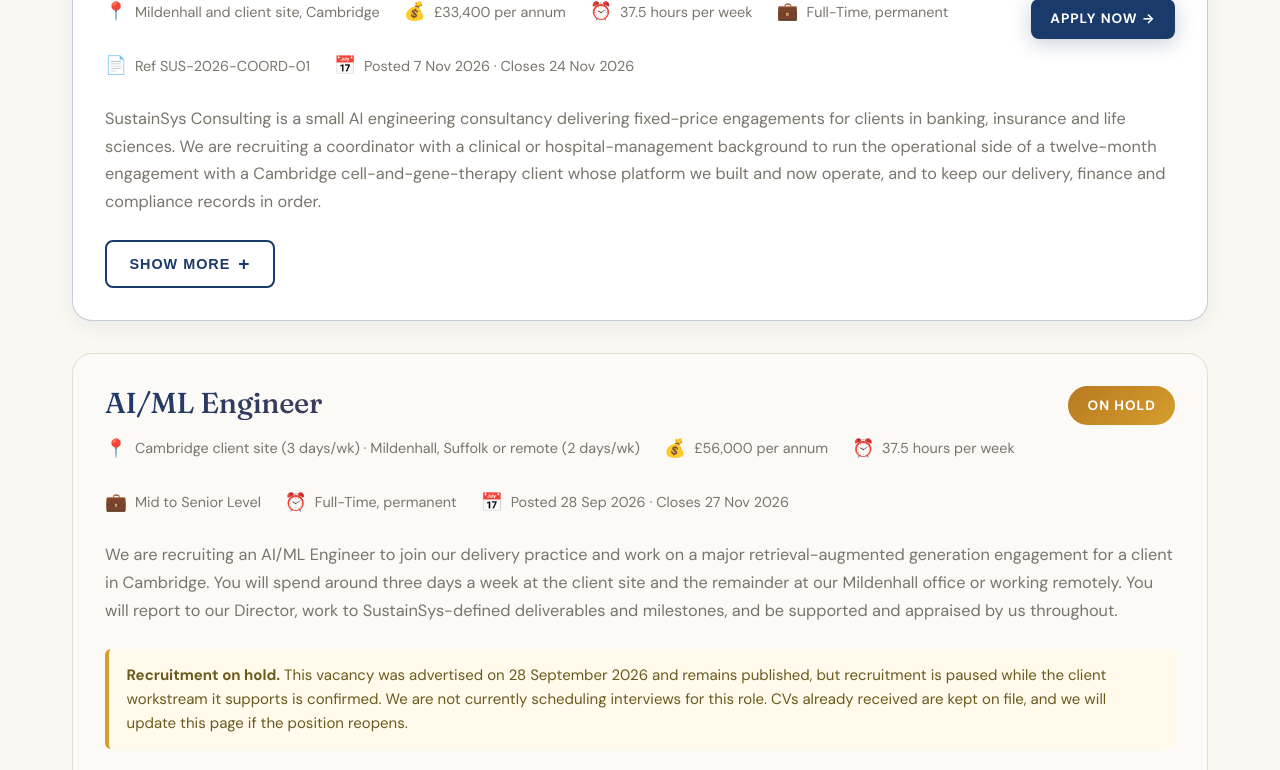
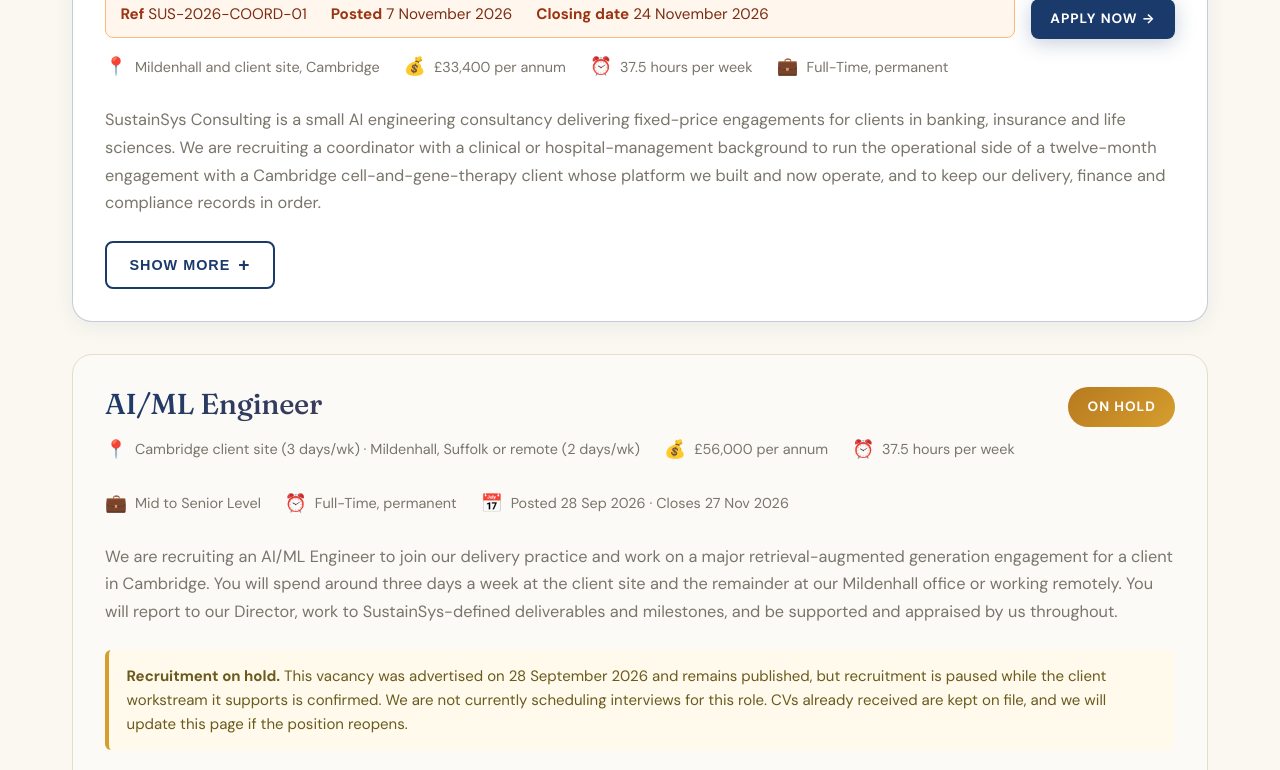
Before and after one commit to Sustainsys2025/Sustainsys_Website, a plain HTML site: page job-openings.html in a window 1280 px wide. Shown: the part 636-1406 px from the top of the page. Drawn offline with Linux system fonts and the light colour scheme.

Commit message:
Careers: driving licence now desirable; ref and dates shown in a strip under the title
- Licence moved from Essential to Desirable to match the JD, Find a Job text
  and SMS pack; form hint updated
- Ref, posted and closing dates in a highlighted strip directly below the
  job title so they are visible on screen and on page 1 of a printout

Co-Authored-By: Claude Fable 5.1 <noreply@anthropic.com>
Claude-Session: https://claude.ai/code/session_01G26sJDASA247n8WjnmuvWS

```diff
--- a/job-openings.html
+++ b/job-openings.html
@@ -227,6 +227,14 @@
             .apply-card { padding: 1.5rem; }
             .apply-grid { grid-template-columns: 1fr; }
         }
+
+        .job-dates {
+            display: flex; flex-wrap: wrap; gap: .5rem 1.5rem;
+            margin: .5rem 0 .9rem; padding: .55rem .9rem;
+            background: #FFF7ED; border: 1px solid #FDBA74; border-radius: 8px;
+            font-size: .95rem; color: #7C2D12;
+        }
+        .job-dates strong { color: #9A3412; font-weight: 700; }
 
         .job-section {
             margin-bottom: 2rem;
@@ -545,6 +553,7 @@
                 <div class="job-header">
                     <div class="job-title-group">
                         <h2 class="job-title">Clinical Projects and Client Operations Coordinator</h2>
+                        <div class="job-dates"><span><strong>Ref</strong> SUS-2026-COORD-01</span><span><strong>Posted</strong> 7 November 2026</span><span><strong>Closing date</strong> 24 November 2026</span></div>
                         <div class="job-meta">
                             <div class="job-meta-item">
                                 <span class="job-meta-icon">&#128205;</span>
@@ -561,14 +570,6 @@
                             <div class="job-meta-item">
                                 <span class="job-meta-icon">&#128188;</span>
                                 <span>Full-Time, permanent</span>
-                            </div>
-                            <div class="job-meta-item">
-                                <span class="job-meta-icon">&#128196;</span>
-                                <span>Ref SUS-2026-COORD-01</span>
-                            </div>
-                            <div class="job-meta-item">
-                                <span class="job-meta-icon">&#128197;</span>
-                                <span>Posted 7 Nov 2026 &middot; Closes 24 Nov 2026</span>
                             </div>
                         </div>
                     </div>
@@ -604,7 +605,7 @@
                                 <li><strong>Reports to:</strong> Director, SustainSys Consulting Ltd</li>
                                 <li><strong>Base:</strong> Registered office, Unit A, 82 James Carter Road, Mildenhall, Suffolk IP28 7DE (normal place of work)</li>
                                 <li><strong>Work pattern:</strong> Hybrid &mdash; attendance at our client&rsquo;s site in Cambridge as the engagement requires (up to two days per week), with remaining days remote or at our Mildenhall office by agreement</li>
-                                <li><strong>Travel:</strong> A full UK driving licence is required for travel between the Mildenhall office, the Cambridge client site and other client locations</li>
+                                <li><strong>Travel:</strong> A full UK driving licence is desirable for travel between the Mildenhall office, the Cambridge client site and other client locations</li>
                                 <li><strong>Delivery model:</strong> All work is delivered under a SustainSys statement of work. SustainSys retains full responsibility for the duties, functions and outcomes of the role. The postholder works to SustainSys plans, templates and acceptance criteria, is managed, supervised and appraised by the Director, and is not supplied as labour to, or under the direction or control of, any client.</li>
                                 <li><strong>Posted:</strong> 7 November 2026 &nbsp;&middot;&nbsp; <strong>Closing date:</strong> 24 November 2026</li>
                             </ul>
@@ -632,7 +633,6 @@
                                 <li>Working knowledge of hospital administration, laboratory operations, clinical terminology and healthcare governance (audit, patient-data confidentiality)</li>
                                 <li>Demonstrable experience of reconciliation work (financial records, bookings or audit records) and of producing accurate management reports</li>
                                 <li>Strong written English; confident with Microsoft 365, spreadsheets and document-control tools; able to learn Xero/accounting software and project-tracking tools quickly</li>
-                                <li>A full UK driving licence and willingness to travel between our Mildenhall office and the Cambridge client site</li>
                                 <li>Already resident in the UK with the right to work, or with current UK immigration permission that allows switching into the Skilled Worker route from within the UK</li>
                             </ul>
                         </div>
@@ -640,6 +640,7 @@
                         <div class="job-section">
                             <h3 class="job-section-title">Desirable</h3>
                             <ul class="job-list">
+                                <li>A full UK driving licence, for travel between the Mildenhall office, the Cambridge client site and other client locations</li>
                                 <li>Experience of raising invoices and credit control in a small business</li>
                                 <li>Experience in a life-sciences, biotechnology or clinical-trials environment</li>
                                 <li>Familiarity with project-tracking and document-control tools</li>
@@ -1283,7 +1284,7 @@
                             <option>Yes</option>
                             <option>No</option>
                         </select>
-                        <div class="form-hint">Required for the Coordinator role.</div>
+                        <div class="form-hint">Desirable for the Coordinator role (travel between Mildenhall and the Cambridge client site).</div>
                     </div>
                     <div class="form-group">
                         <label for="app-notice">Notice period / availability</label>
```
